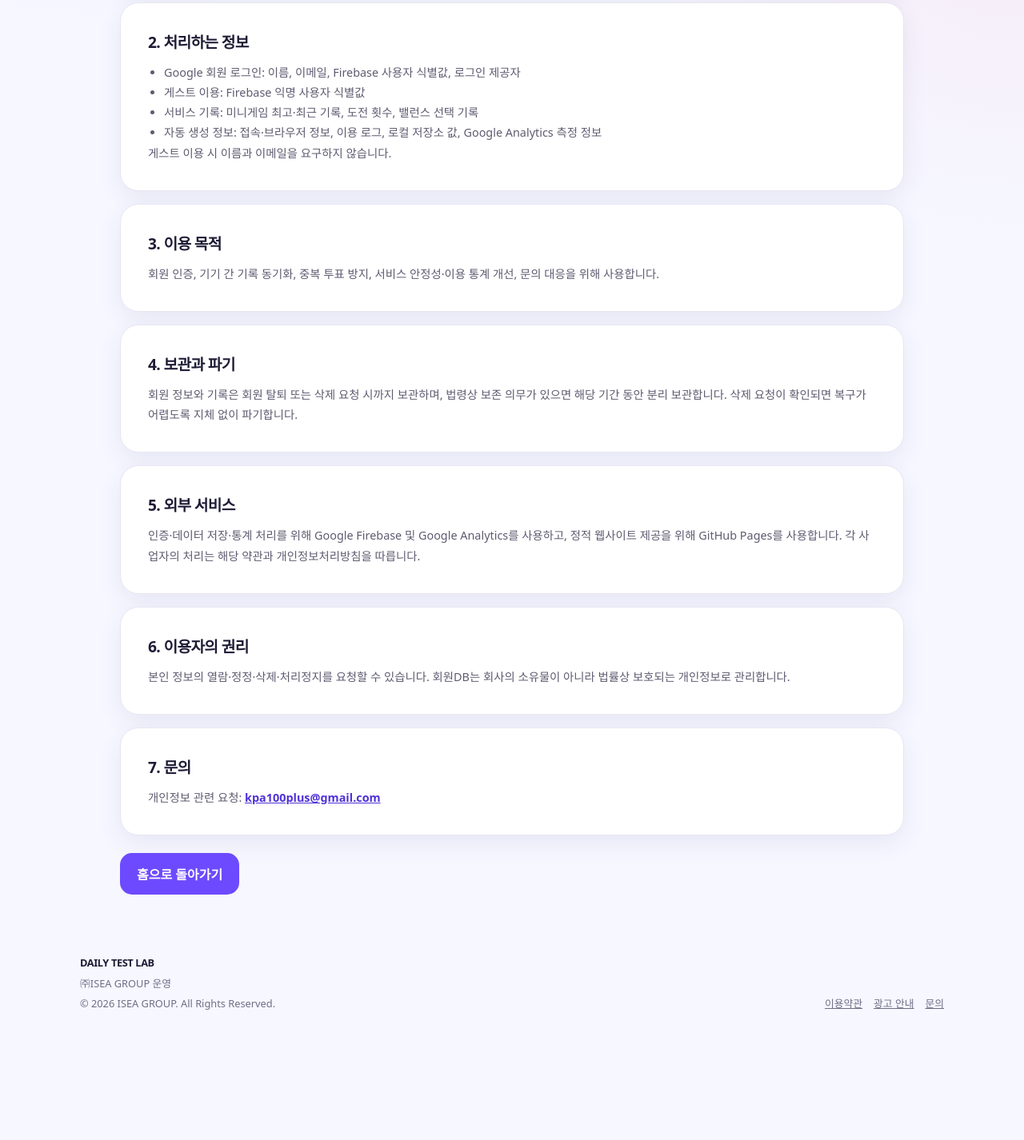
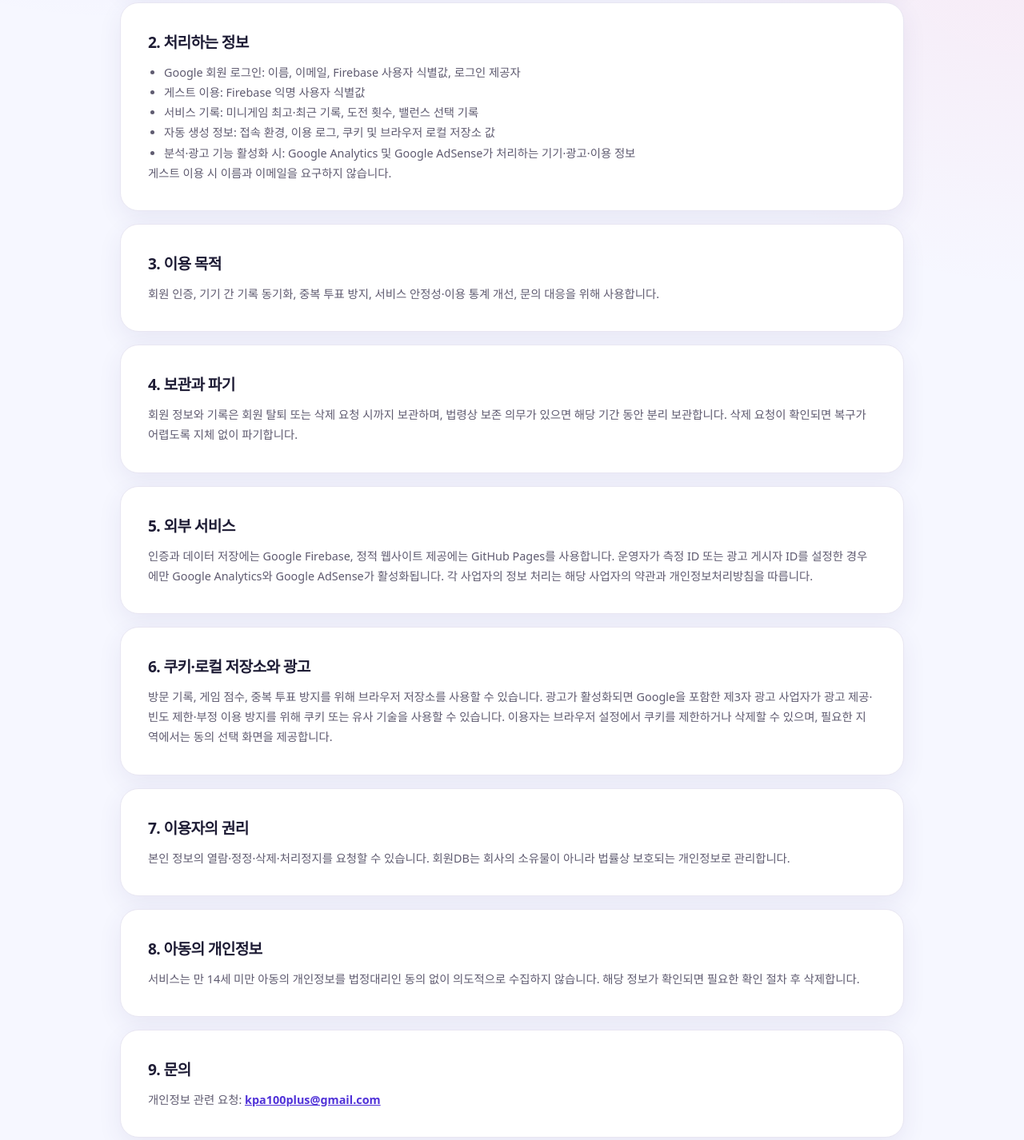
Before and after one commit to kpa100plus-debug/daily-test-lab, a website: page src/site/legal/privacy/index.html in a window 1280 px wide. Shown: the part 516-1942 px from the top of the page at 80% size. Before the commit the page ends 1830 px from the top, so only its background shows below. Drawn offline with Linux system fonts and the light colour scheme.

Commit message:
docs: expand analytics and advertising privacy notice

```diff
--- a/src/site/legal/privacy/index.html
+++ b/src/site/legal/privacy/index.html
@@ -6,12 +6,14 @@
     <main class="policy-shell">
       <div class="policy-heading"><p class="section-kicker">PRIVACY POLICY</p><h1>개인정보처리방침</h1><p>시행일: 2026년 8월 23일</p></div>
       <section><h2>1. 개인정보 처리자</h2><p>DAILY TEST LAB은 ㈜ISEA GROUP이 운영하며, 개인정보 처리·관리 책임자는 대표자 김주영입니다.</p></section>
-      <section><h2>2. 처리하는 정보</h2><ul><li>Google 회원 로그인: 이름, 이메일, Firebase 사용자 식별값, 로그인 제공자</li><li>게스트 이용: Firebase 익명 사용자 식별값</li><li>서비스 기록: 미니게임 최고·최근 기록, 도전 횟수, 밸런스 선택 기록</li><li>자동 생성 정보: 접속·브라우저 정보, 이용 로그, 로컬 저장소 값, Google Analytics 측정 정보</li></ul><p>게스트 이용 시 이름과 이메일을 요구하지 않습니다.</p></section>
+      <section><h2>2. 처리하는 정보</h2><ul><li>Google 회원 로그인: 이름, 이메일, Firebase 사용자 식별값, 로그인 제공자</li><li>게스트 이용: Firebase 익명 사용자 식별값</li><li>서비스 기록: 미니게임 최고·최근 기록, 도전 횟수, 밸런스 선택 기록</li><li>자동 생성 정보: 접속 환경, 이용 로그, 쿠키 및 브라우저 로컬 저장소 값</li><li>분석·광고 기능 활성화 시: Google Analytics 및 Google AdSense가 처리하는 기기·광고·이용 정보</li></ul><p>게스트 이용 시 이름과 이메일을 요구하지 않습니다.</p></section>
       <section><h2>3. 이용 목적</h2><p>회원 인증, 기기 간 기록 동기화, 중복 투표 방지, 서비스 안정성·이용 통계 개선, 문의 대응을 위해 사용합니다.</p></section>
       <section><h2>4. 보관과 파기</h2><p>회원 정보와 기록은 회원 탈퇴 또는 삭제 요청 시까지 보관하며, 법령상 보존 의무가 있으면 해당 기간 동안 분리 보관합니다. 삭제 요청이 확인되면 복구가 어렵도록 지체 없이 파기합니다.</p></section>
-      <section><h2>5. 외부 서비스</h2><p>인증·데이터 저장·통계 처리를 위해 Google Firebase 및 Google Analytics를 사용하고, 정적 웹사이트 제공을 위해 GitHub Pages를 사용합니다. 각 사업자의 처리는 해당 약관과 개인정보처리방침을 따릅니다.</p></section>
-      <section><h2>6. 이용자의 권리</h2><p>본인 정보의 열람·정정·삭제·처리정지를 요청할 수 있습니다. 회원DB는 회사의 소유물이 아니라 법률상 보호되는 개인정보로 관리합니다.</p></section>
-      <section><h2>7. 문의</h2><p>개인정보 관련 요청: <a href="mailto:kpa100plus@gmail.com">kpa100plus@gmail.com</a></p></section>
+      <section><h2>5. 외부 서비스</h2><p>인증과 데이터 저장에는 Google Firebase, 정적 웹사이트 제공에는 GitHub Pages를 사용합니다. 운영자가 측정 ID 또는 광고 게시자 ID를 설정한 경우에만 Google Analytics와 Google AdSense가 활성화됩니다. 각 사업자의 정보 처리는 해당 사업자의 약관과 개인정보처리방침을 따릅니다.</p></section>
+      <section><h2>6. 쿠키·로컬 저장소와 광고</h2><p>방문 기록, 게임 점수, 중복 투표 방지를 위해 브라우저 저장소를 사용할 수 있습니다. 광고가 활성화되면 Google을 포함한 제3자 광고 사업자가 광고 제공·빈도 제한·부정 이용 방지를 위해 쿠키 또는 유사 기술을 사용할 수 있습니다. 이용자는 브라우저 설정에서 쿠키를 제한하거나 삭제할 수 있으며, 필요한 지역에서는 동의 선택 화면을 제공합니다.</p></section>
+      <section><h2>7. 이용자의 권리</h2><p>본인 정보의 열람·정정·삭제·처리정지를 요청할 수 있습니다. 회원DB는 회사의 소유물이 아니라 법률상 보호되는 개인정보로 관리합니다.</p></section>
+      <section><h2>8. 아동의 개인정보</h2><p>서비스는 만 14세 미만 아동의 개인정보를 법정대리인 동의 없이 의도적으로 수집하지 않습니다. 해당 정보가 확인되면 필요한 확인 절차 후 삭제합니다.</p></section>
+      <section><h2>9. 문의</h2><p>개인정보 관련 요청: <a href="mailto:kpa100plus@gmail.com">kpa100plus@gmail.com</a></p></section>
       <a class="policy-home-link" href="/">홈으로 돌아가기</a>
     </main>
     <footer class="site-footer"><div class="footer-brand"><strong>DAILY TEST LAB</strong><span>㈜ISEA GROUP 운영</span><span>© 2026 ISEA GROUP. All Rights Reserved.</span></div><nav aria-label="운영 정책"><a href="/legal/terms/">이용약관</a><a href="/legal/ads/">광고 안내</a><a href="/contact/">문의</a></nav></footer>
```
